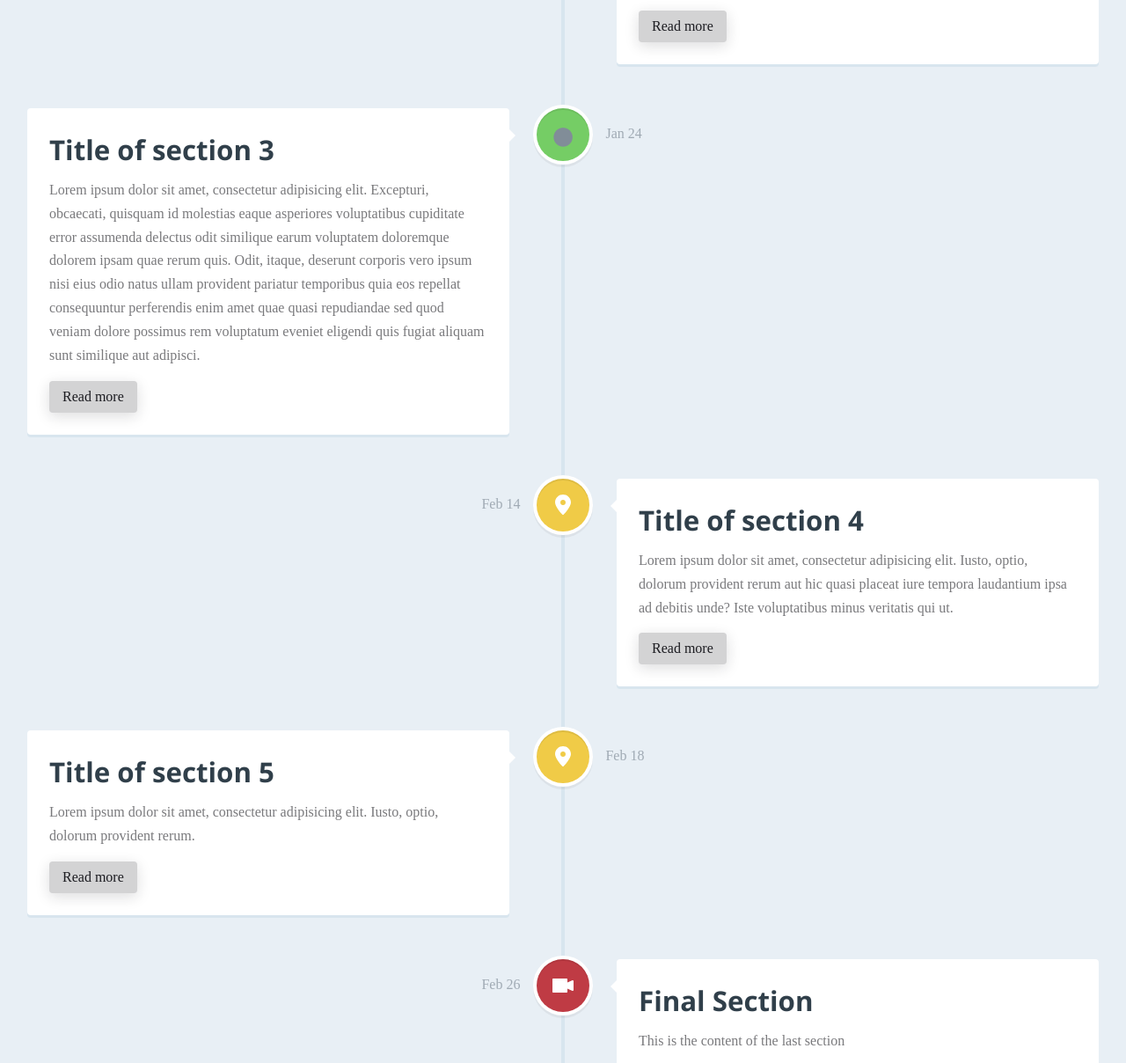
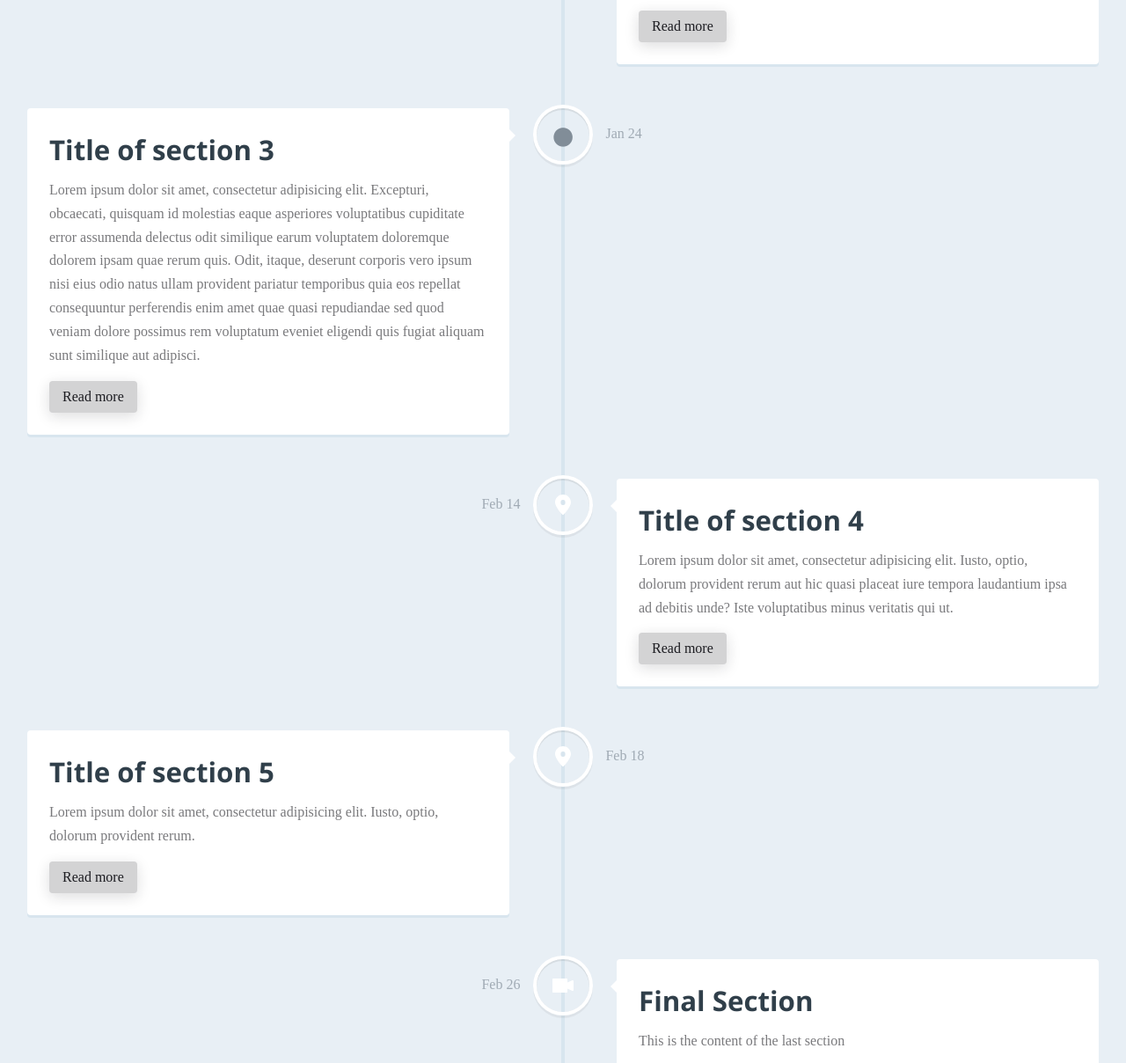
Before and after one commit to VanillaHellen/vanillahellen.github.io, a plain HTML site: page index.html in a window 1280 px wide. Shown: the part 831-2039 px from the top of the page at 88% size. Drawn offline with nearby package versions, Linux system fonts and the light colour scheme; a web font is replaced by a local one.

Commit message:
Update index.html

```diff
--- a/index.html
+++ b/index.html
@@ -15,7 +15,7 @@
   <section class="cd-timeline js-cd-timeline">
     <div class="container max-width-lg cd-timeline__container">
       <div class="cd-timeline__block">
-        <div class="cd-timeline__img cd-timeline__img--picture">
+        <div class="cd-timeline__img">
           &#9679;
         </div> <!-- cd-timeline__img -->
 
@@ -31,7 +31,7 @@
       </div> <!-- cd-timeline__block -->
 
       <div class="cd-timeline__block">
-        <div class="cd-timeline__img cd-timeline__img--movie">
+        <div class="cd-timeline__img">
           <img src="assets/img/cd-icon-movie.svg" alt="Movie">
         </div> <!-- cd-timeline__img -->
 
@@ -47,7 +47,7 @@
       </div> <!-- cd-timeline__block -->
 
       <div class="cd-timeline__block">
-        <div class="cd-timeline__img cd-timeline__img--picture">
+        <div class="cd-timeline__img">
          <span style='font-size:50px'>&#9679;</span>
         </div> <!-- cd-timeline__img -->
 
@@ -63,7 +63,7 @@
       </div> <!-- cd-timeline__block -->
 
       <div class="cd-timeline__block">
-        <div class="cd-timeline__img cd-timeline__img--location">
+        <div class="cd-timeline__img">
           <img src="assets/img/cd-icon-location.svg" alt="Location">
         </div> <!-- cd-timeline__img -->
 
@@ -79,7 +79,7 @@
       </div> <!-- cd-timeline__block -->
 
       <div class="cd-timeline__block">
-        <div class="cd-timeline__img cd-timeline__img--location">
+        <div class="cd-timeline__img">
           <img src="assets/img/cd-icon-location.svg" alt="Location">
         </div> <!-- cd-timeline__img -->
 
@@ -95,7 +95,7 @@
       </div> <!-- cd-timeline__block -->
 
       <div class="cd-timeline__block">
-        <div class="cd-timeline__img cd-timeline__img--movie">
+        <div class="cd-timeline__img">
           <img src="assets/img/cd-icon-movie.svg" alt="Movie">
         </div> <!-- cd-timeline__img -->
 
```
